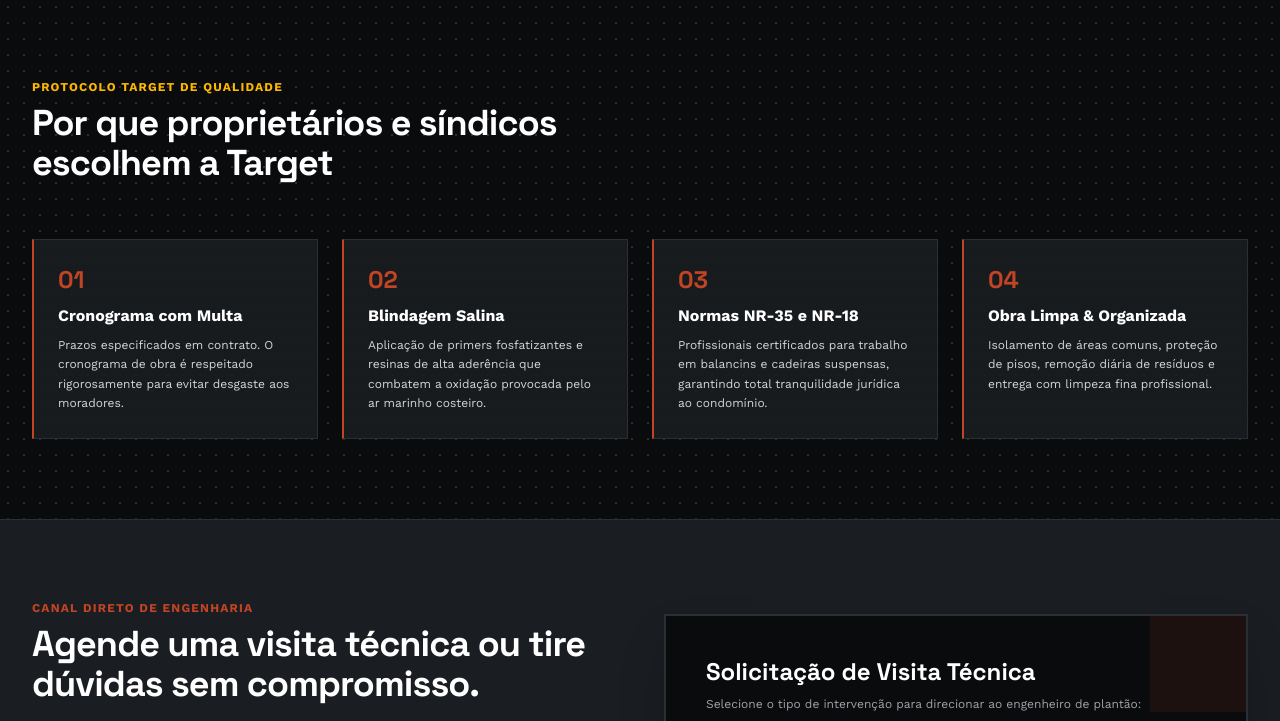
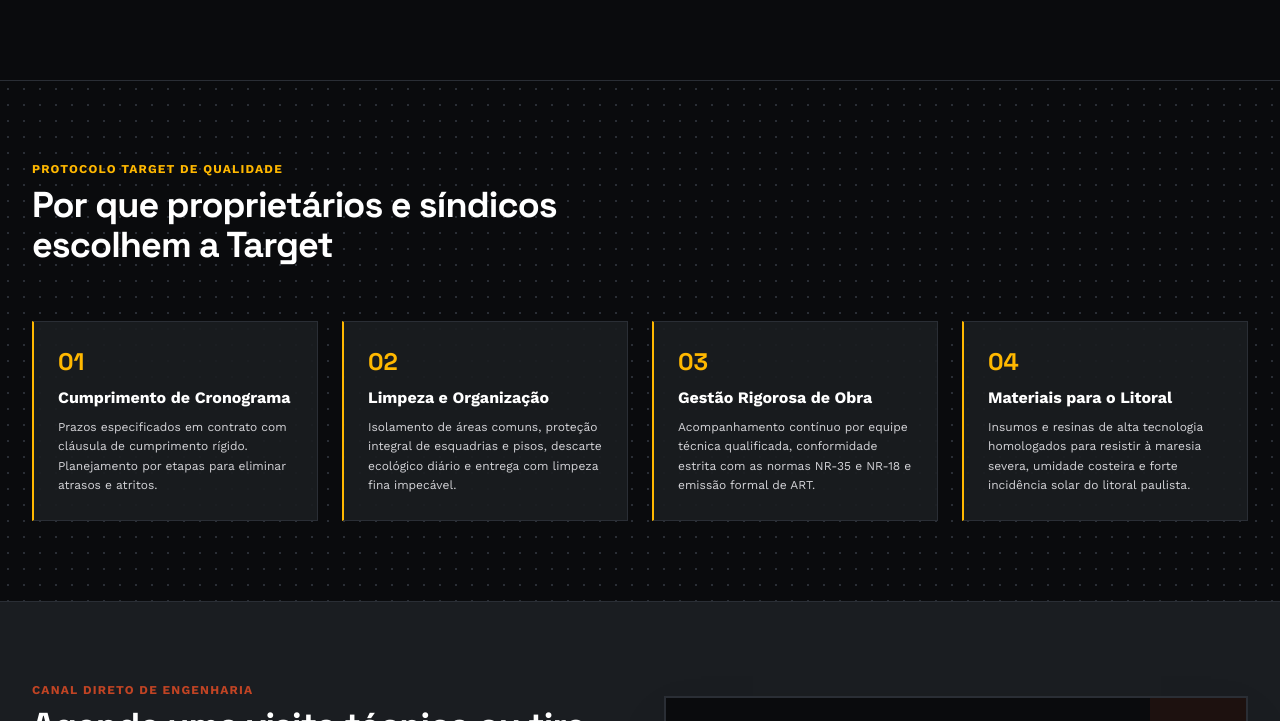
Before and after one commit to rvivac/Target_Pinturas_e_Reformas, a website: page index.html in a window 1280 px wide. Shown: the part 1801-2522 px from the top of the page. Drawn offline with nearby package versions, Linux system fonts and the light colour scheme.

Commit message:
copy: integracao dos pilares de cumprimento de cronograma, limpeza, gestao rigorosa e equipe certificada

```diff
--- a/index.html
+++ b/index.html
@@ -141,9 +141,25 @@
           </h1>
 
           <!-- Descrição Focada em Síndicos e Proprietários -->
-          <p class="text-base sm:text-lg text-zinc-300 font-normal leading-relaxed mb-8 max-w-2xl">
+          <p class="text-base sm:text-lg text-zinc-200 font-normal leading-relaxed mb-6 max-w-2xl">
             Proteja o patrimônio do seu imóvel ou condomínio de <strong class="text-white font-semibold">Peruíbe a Praia Grande</strong>. Cumprimento rígido de cronograma, materiais homologados para o litoral e equipe técnica certificada.
           </p>
+
+          <!-- Pilares Estratégicos de Compromisso -->
+          <div class="grid grid-cols-1 sm:grid-cols-3 gap-3 mb-8 max-w-2xl">
+            <div class="flex items-center gap-2.5 p-3 bg-industrial-concrete border border-industrial-cement border-l-2 border-l-target-yellow">
+              <svg class="w-4 h-4 text-target-yellow flex-shrink-0" fill="none" stroke="currentColor" viewBox="0 0 24 24"><path stroke-linecap="round" stroke-linejoin="round" stroke-width="2.5" d="M5 13l4 4L19 7"/></svg>
+              <span class="text-xs font-bold uppercase tracking-wider text-white">Cumprimento de cronograma</span>
+            </div>
+            <div class="flex items-center gap-2.5 p-3 bg-industrial-concrete border border-industrial-cement border-l-2 border-l-target-yellow">
+              <svg class="w-4 h-4 text-target-yellow flex-shrink-0" fill="none" stroke="currentColor" viewBox="0 0 24 24"><path stroke-linecap="round" stroke-linejoin="round" stroke-width="2.5" d="M5 13l4 4L19 7"/></svg>
+              <span class="text-xs font-bold uppercase tracking-wider text-white">Limpeza e obra organizada</span>
+            </div>
+            <div class="flex items-center gap-2.5 p-3 bg-industrial-concrete border border-industrial-cement border-l-2 border-l-target-yellow">
+              <svg class="w-4 h-4 text-target-yellow flex-shrink-0" fill="none" stroke="currentColor" viewBox="0 0 24 24"><path stroke-linecap="round" stroke-linejoin="round" stroke-width="2.5" d="M5 13l4 4L19 7"/></svg>
+              <span class="text-xs font-bold uppercase tracking-wider text-white">Gestão rigorosa</span>
+            </div>
+          </div>
 
           <!-- CTA Duplo de Ação Rápida -->
           <div class="flex flex-col sm:flex-row gap-4 mb-10">
@@ -367,35 +383,35 @@
 
       <div class="grid grid-cols-1 sm:grid-cols-2 lg:grid-cols-4 gap-6">
 
-        <div class="p-6 bg-industrial-concrete/90 border-l-2 border-l-terracotta border-r border-t border-b border-industrial-cement">
-          <span class="text-2xl font-heading font-bold text-terracotta block mb-2">01</span>
-          <h3 class="text-base font-bold text-white mb-2">Cronograma com Multa</h3>
+        <div class="p-6 bg-industrial-concrete/90 border-l-2 border-l-target-yellow border-r border-t border-b border-industrial-cement group hover:border-target-yellow/70 transition-colors">
+          <span class="text-2xl font-heading font-bold text-target-yellow block mb-2">01</span>
+          <h3 class="text-base font-bold text-white mb-2">Cumprimento de Cronograma</h3>
           <p class="text-xs text-zinc-300 leading-relaxed">
-            Prazos especificados em contrato. O cronograma de obra é respeitado rigorosamente para evitar desgaste aos moradores.
+            Prazos especificados em contrato com cláusula de cumprimento rígido. Planejamento por etapas para eliminar atrasos e atritos.
           </p>
         </div>
 
-        <div class="p-6 bg-industrial-concrete/90 border-l-2 border-l-terracotta border-r border-t border-b border-industrial-cement">
-          <span class="text-2xl font-heading font-bold text-terracotta block mb-2">02</span>
-          <h3 class="text-base font-bold text-white mb-2">Blindagem Salina</h3>
+        <div class="p-6 bg-industrial-concrete/90 border-l-2 border-l-target-yellow border-r border-t border-b border-industrial-cement group hover:border-target-yellow/70 transition-colors">
+          <span class="text-2xl font-heading font-bold text-target-yellow block mb-2">02</span>
+          <h3 class="text-base font-bold text-white mb-2">Limpeza e Organização</h3>
           <p class="text-xs text-zinc-300 leading-relaxed">
-            Aplicação de primers fosfatizantes e resinas de alta aderência que combatem a oxidação provocada pelo ar marinho costeiro.
+            Isolamento de áreas comuns, proteção integral de esquadrias e pisos, descarte ecológico diário e entrega com limpeza fina impecável.
           </p>
         </div>
 
-        <div class="p-6 bg-industrial-concrete/90 border-l-2 border-l-terracotta border-r border-t border-b border-industrial-cement">
-          <span class="text-2xl font-heading font-bold text-terracotta block mb-2">03</span>
-          <h3 class="text-base font-bold text-white mb-2">Normas NR-35 e NR-18</h3>
+        <div class="p-6 bg-industrial-concrete/90 border-l-2 border-l-target-yellow border-r border-t border-b border-industrial-cement group hover:border-target-yellow/70 transition-colors">
+          <span class="text-2xl font-heading font-bold text-target-yellow block mb-2">03</span>
+          <h3 class="text-base font-bold text-white mb-2">Gestão Rigorosa de Obra</h3>
           <p class="text-xs text-zinc-300 leading-relaxed">
-            Profissionais certificados para trabalho em balancins e cadeiras suspensas, garantindo total tranquilidade jurídica ao condomínio.
+            Acompanhamento contínuo por equipe técnica qualificada, conformidade estrita com as normas NR-35 e NR-18 e emissão formal de ART.
           </p>
         </div>
 
-        <div class="p-6 bg-industrial-concrete/90 border-l-2 border-l-terracotta border-r border-t border-b border-industrial-cement">
-          <span class="text-2xl font-heading font-bold text-terracotta block mb-2">04</span>
-          <h3 class="text-base font-bold text-white mb-2">Obra Limpa & Organizada</h3>
+        <div class="p-6 bg-industrial-concrete/90 border-l-2 border-l-target-yellow border-r border-t border-b border-industrial-cement group hover:border-target-yellow/70 transition-colors">
+          <span class="text-2xl font-heading font-bold text-target-yellow block mb-2">04</span>
+          <h3 class="text-base font-bold text-white mb-2">Materiais para o Litoral</h3>
           <p class="text-xs text-zinc-300 leading-relaxed">
-            Isolamento de áreas comuns, proteção de pisos, remoção diária de resíduos e entrega com limpeza fina profissional.
+            Insumos e resinas de alta tecnologia homologados para resistir à maresia severa, umidade costeira e forte incidência solar do litoral paulista.
           </p>
         </div>
 
```
